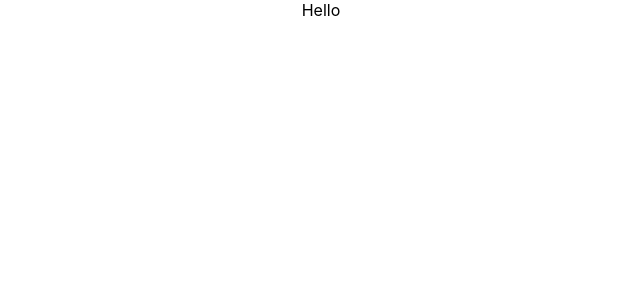
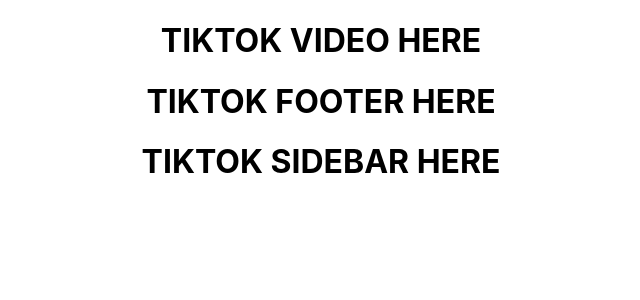
Before and after one commit to iannyip/tiktok-clone-frontend, a React (Create React App) app: page / in a window 1280 px wide. Shown: the top 300 px of the page, without its empty margins (319-959 px from the left). Built offline with nearby package versions, Linux system fonts and the light colour scheme.

Commit message:
added Video component to App.js

```diff
--- a/src/App.js
+++ b/src/App.js
@@ -1,11 +1,12 @@
 import './App.css';
 import {TiktokProvider} from "./store.js";
+import Video from "./components/Video.jsx";
 
 function App() {
   return (
     <TiktokProvider>
       <div className="App">
-        Hello
+        <Video/>
       </div>
     </TiktokProvider>
   );
```
